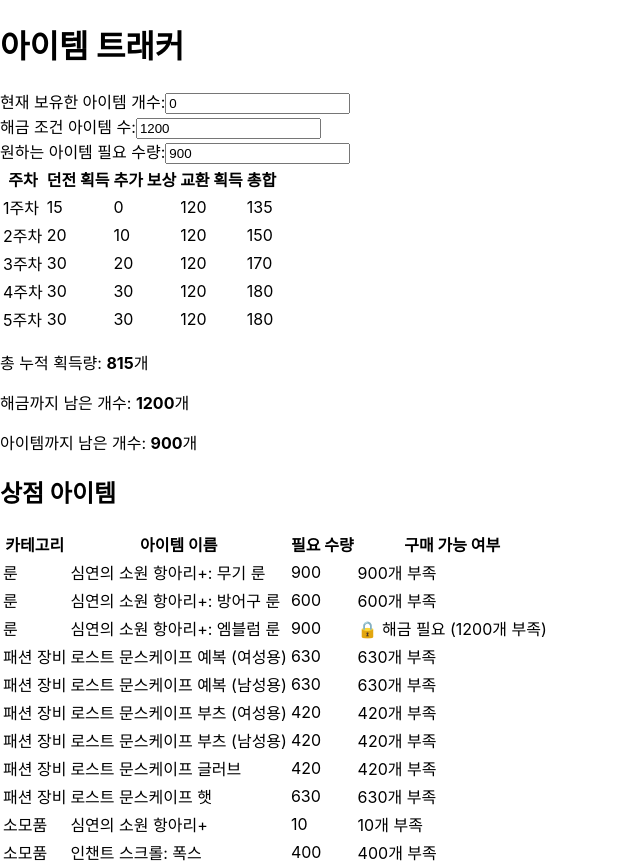
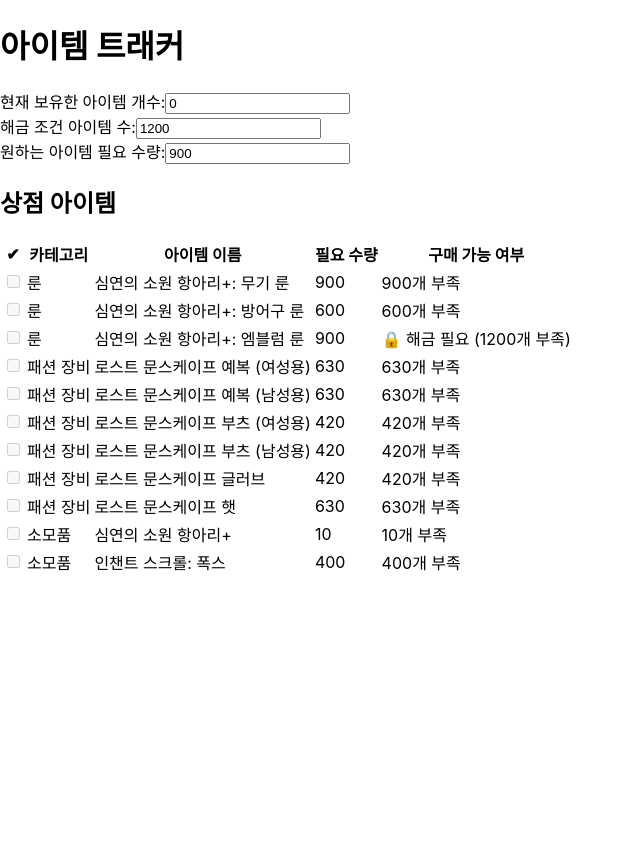
Before and after one commit to blondetanning/item-tracker, a React (Create React App) app: page / in a window 1280 px wide. Shown: the whole page, without its empty margins (0-640 px from the left). After the commit the page ends 800 px from the top, so only its background shows below. Built offline with nearby package versions, Linux system fonts and the light colour scheme.

Commit message:
feat: 상점 체크박스 UI 적용

```diff
--- a/src/App.js
+++ b/src/App.js
@@ -12,6 +12,7 @@ export default function Home() {
   const [currentTotal, setCurrentTotal] = useState(0);
   const [requiredForUnlock, setRequiredForUnlock] = useState(1200);
   const [requiredForItem, setRequiredForItem] = useState(900);
+  const [purchasedItems, setPurchasedItems] = useState([]);
 
   const totalEarned = weeklyData.reduce(
     (acc, w) => acc + w.dungeon + w.bonus + w.exchange,
@@ -34,6 +35,14 @@ export default function Home() {
     { category: "소모품", name: "심연의 소원 항아리+", cost: 10 },
     { category: "소모품", name: "인챈트 스크롤: 폭스", cost: 400 },
   ];
+
+  const togglePurchase = (itemName) => {
+    setPurchasedItems((prev) =>
+      prev.includes(itemName)
+        ? prev.filter((name) => name !== itemName)
+        : [...prev, itemName]
+    );
+  };
 
   return (
     <main className="min-h-screen p-4 bg-gray-50 text-gray-900">
@@ -70,41 +79,11 @@ export default function Home() {
           />
         </div>
 
-        <table className="w-full text-sm border min-w-[600px]">
-          <thead>
-            <tr className="bg-gray-200">
-              <th className="border p-2">주차</th>
-              <th className="border p-2">던전 획득</th>
-              <th className="border p-2">추가 보상</th>
-              <th className="border p-2">교환 획득</th>
-              <th className="border p-2">총합</th>
-            </tr>
-          </thead>
-          <tbody>
-            {weeklyData.map((week) => (
-              <tr key={week.week} className="text-center">
-                <td className="border p-2">{week.week}주차</td>
-                <td className="border p-2">{week.dungeon}</td>
-                <td className="border p-2">{week.bonus}</td>
-                <td className="border p-2">{week.exchange}</td>
-                <td className="border p-2">
-                  {week.dungeon + week.bonus + week.exchange}
-                </td>
-              </tr>
-            ))}
-          </tbody>
-        </table>
-
-        <div className="mt-6 text-base">
-          <p>총 누적 획득량: <strong>{totalEarned}</strong>개</p>
-          <p className="mt-1">해금까지 남은 개수: <strong>{remainingToUnlock}</strong>개</p>
-          <p className="mt-1">아이템까지 남은 개수: <strong>{remainingToItem}</strong>개</p>
-        </div>
-
         <h2 className="text-xl font-semibold mt-10 mb-4">상점 아이템</h2>
         <table className="w-full text-sm border min-w-[600px]">
           <thead>
             <tr className="bg-gray-200">
+              <th className="border p-2">✔</th>
               <th className="border p-2">카테고리</th>
               <th className="border p-2">아이템 이름</th>
               <th className="border p-2">필요 수량</th>
@@ -115,8 +94,17 @@ export default function Home() {
             {shopItems.map((item, idx) => {
               const canUnlock = !item.requireUnlock || currentTotal >= requiredForUnlock;
               const isPurchasable = canUnlock && currentTotal >= item.cost;
+              const isChecked = purchasedItems.includes(item.name);
               return (
                 <tr key={idx} className="text-center">
+                  <td className="border p-2">
+                    <input
+                      type="checkbox"
+                      checked={isChecked}
+                      disabled={!isPurchasable}
+                      onChange={() => togglePurchase(item.name)}
+                    />
+                  </td>
                   <td className="border p-2">{item.category}</td>
                   <td className="border p-2">{item.name}</td>
                   <td className="border p-2">{item.cost}</td>
```
